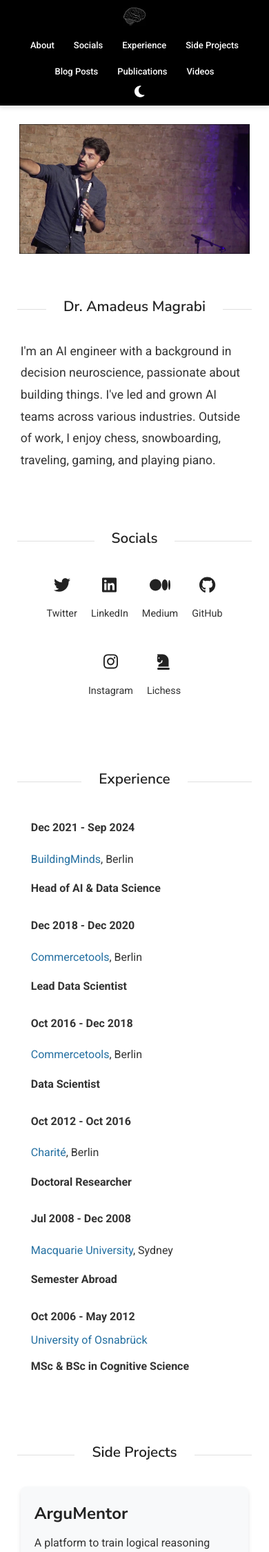
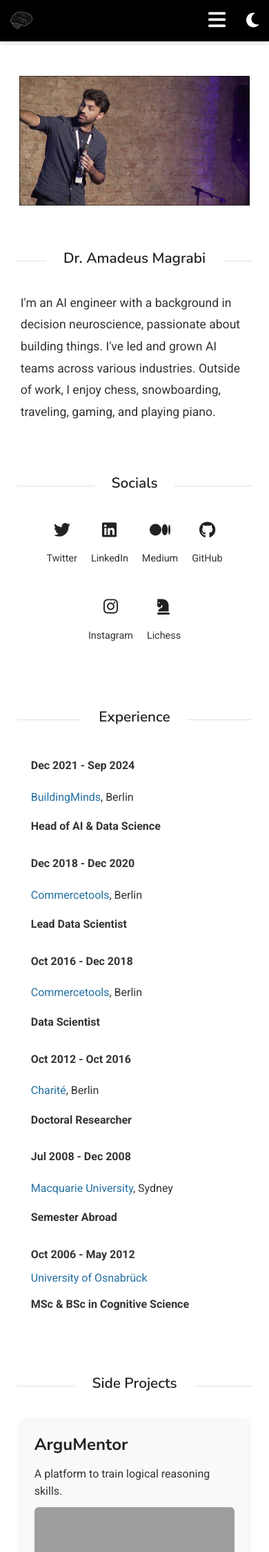
Before and after one commit to amagrabi/amagrabi.github.io, a Flask app: template templates/index.html in a window 390 px wide. Shown: the top 2250 px of the page at 69% size. Run offline with Flask 3, Linux system fonts and the light colour scheme; the template is opened without the code that fills it, so the values that code supplies are empty; grey boxes are pictures that could not be loaded.

Commit message:
Reduce menu on mobile

```diff
--- a/static/styles.css
+++ b/static/styles.css
@@ -78,7 +78,7 @@ a:hover {
   left: 0;
   right: 0;
   background-color: var(--menu-bg);
-  z-index: 100;
+  z-index: 1000;
   display: flex;
   justify-content: space-between;
   align-items: center;
@@ -86,38 +86,6 @@ a:hover {
   box-shadow: var(--shadow);
   transition: var(--transition);
   height: 60px; /* Fixed height for consistency */
-}
-
-/* Style the menu items */
-.top-menu ul {
-  list-style: none;
-  display: flex;
-  align-items: center;
-  position: absolute;
-  left: 50%;
-  transform: translateX(-50%);
-}
-
-.top-menu li {
-  margin: 0 15px;
-  padding: 0;
-}
-
-.top-menu a {
-  color: var(--menu-text);
-  text-decoration: none;
-  font-weight: 500;
-  font-size: 16px;
-  transition: var(--transition);
-}
-
-/* Add a smooth scroll effect to section links */
-.top-menu a[href^="#"] {
-  transition: var(--transition);
-}
-
-.top-menu a[href^="#"]:hover {
-  color: var(--nav-hover-color);
 }
 
 /* Style the logo */
@@ -447,60 +447,78 @@ a:hover {
 
 @media (max-width: 768px) {
   body {
-    padding-top: 140px;
+    padding-top: 60px;
   }
 
-  .top-menu {
-    flex-direction: column;
-    padding: 8px 0;
-    height: auto;
+  .container {
+    padding-top: 10px;
   }
 
-  .top-menu ul {
-    position: static;
-    transform: none;
-    margin-top: 8px;
-    flex-wrap: wrap;
-    justify-content: center;
-    gap: 12px;
-    padding: 0 10px;
+  /* Ensure menu layout is correct */
+  .top-menu {
+    display: flex;
+    justify-content: space-between;
+    padding: 0 15px;
+    height: 60px;
   }
 
-  .top-menu li {
-    margin: 0;
+  /* Only show one logo in the left corner */
+  .logo {
+    display: flex;
+    position: relative;
+    z-index: 1000;
   }
 
-  .top-menu a {
-    font-size: 13px;
-    padding: 4px 8px;
-    border-radius: 4px;
-    transition: background-color 0.2s ease;
+  /* Hide the desktop menu on mobile */
+  .desktop-menu {
+    display: none;
   }
 
-  .top-menu a:hover {
-    background-color: rgba(255, 255, 255, 0.1);
+  /* Show and position mobile controls correctly */
+  .mobile-controls {
+    display: flex;
+    align-items: center;
+    position: relative;
+    z-index: 1000;
   }
 
-  .logo {
-    margin-bottom: 4px;
+  /* Show the hamburger menu button */
+  .mobile-menu-toggle {
+    display: block;
+    margin-right: 10px;
   }
 
-  .logo img {
-    width: 32px;
-    height: 32px;
+  /* Remove any duplicate menu items */
+  .top-menu ul {
+    display: none;
   }
 
-  .theme-toggle {
-    font-size: 1.2rem;
-    margin-top: 8px;
+  /* Fix scrolling issues when menu is open */
+  body.menu-open {
+    overflow: hidden;
+  }
+
+  .section {
+    position: relative;
+    z-index: 1; /* Lower z-index than the menu */
+    margin-top: 30px; /* Increase space between sections */
+    margin-bottom: 30px; /* Add bottom margin */
+    scroll-margin-top: 70px; /* For smooth scrolling */
+    clear: both; /* Ensure it clears any floats */
+  }
+
+  .profile-image {
+    margin-top: 40px; /* Increase space between menu and profile image */
+    margin-bottom: 40px; /* Add bottom margin */
+    width: 90%;
+    position: relative;
+    z-index: 1;
+    display: block; /* Ensure it's a block element */
+    clear: both; /* Ensure it clears any floats */
   }
 
   .heading-container h1 {
     font-size: 1.5rem;
-  }
-
-  .profile-image {
-    width: 90%;
   }
 
   .experience-table {
@@ -532,10 +550,6 @@ a:hover {
 
   .experience-table tr:not(:last-child) td:last-child {
     padding-bottom: 20px;
-  }
-
-  .section {
-    scroll-margin-top: 140px; /* Match the body padding-top */
   }
 }
 
@@ -702,3 +716,159 @@ html {
     margin-top: 15px;
   }
 }
+
+/* Mobile controls */
+.mobile-controls {
+  display: flex;
+  align-items: center;
+}
+
+/* Mobile menu toggle button */
+.mobile-menu-toggle {
+  display: none; /* Hidden by default on desktop */
+  background: none;
+  border: none;
+  color: var(--menu-text);
+  font-size: 1.8rem;
+  cursor: pointer;
+  margin-right: 10px;
+  padding: 5px;
+  z-index: 1001;
+  transition: transform 0.3s ease, color 0.3s ease;
+}
+
+.mobile-menu-toggle:hover {
+  color: var(--nav-hover-color);
+}
+
+/* Mobile navigation */
+.mobile-nav {
+  display: none; /* Hidden by default */
+  position: fixed;
+  top: 60px;
+  left: 0;
+  right: 0;
+  background-color: var(--menu-bg);
+  z-index: 999;
+  box-shadow: var(--shadow);
+  padding: 15px 0;
+  opacity: 0;
+  transform: translateY(-10px);
+  transition: opacity 0.3s ease, transform 0.3s ease;
+}
+
+.mobile-nav.active {
+  display: block;
+  opacity: 1;
+  transform: translateY(0);
+}
+
+.mobile-nav ul {
+  list-style: none;
+  margin: 0;
+  padding: 0;
+}
+
+.mobile-nav li {
+  text-align: center;
+  margin: 10px 0;
+}
+
+.mobile-nav a {
+  display: block;
+  color: var(--menu-text);
+  text-decoration: none;
+  font-size: 16px;
+  padding: 10px 15px;
+  transition: var(--transition);
+}
+
+.mobile-nav a:hover {
+  background-color: rgba(255, 255, 255, 0.1);
+}
+
+/* Media queries for responsive design */
+@media (max-width: 768px) {
+  /* Show mobile menu toggle on mobile */
+  .mobile-menu-toggle {
+    display: block;
+  }
+
+  /* Hide desktop menu on mobile */
+  .desktop-menu {
+    display: none;
+  }
+
+  /* Style the top menu for mobile */
+  .top-menu {
+    display: flex;
+    justify-content: space-between;
+    padding: 0 15px;
+    height: 60px;
+  }
+
+  /* Adjust logo size for mobile */
+  .logo img {
+    width: 32px;
+    height: 32px;
+  }
+
+  /* Remove any styles that might cause duplication */
+  .top-menu ul {
+    display: none;
+  }
+}
+
+/* Use this instead of redundant rules with !important */
+@media (min-width: 769px) {
+  /* Hide mobile menu elements on desktop */
+  .mobile-menu-toggle {
+    display: none;
+  }
+
+  .mobile-nav {
+    display: none;
+  }
+
+  /* Show desktop menu on desktop */
+  .desktop-menu {
+    display: block;
+  }
+}
+
+/* Replace with this */
+a[href^="#"] {
+  transition: var(--transition);
+}
+
+a[href^="#"]:hover {
+  color: var(--nav-hover-color);
+}
+
+/* Add styles to prevent section headings from appearing as overlays */
+.section .heading-container {
+  position: relative;
+  z-index: 1;
+}
+
+/* Add styles for when the mobile menu is open */
+body.menu-open {
+  overflow: hidden;
+}
+
+@media (max-width: 768px) {
+  /* Show mobile menu toggle on mobile */
+  .mobile-menu-toggle {
+    display: block !important; /* Force display with !important */
+  }
+
+  /* Hide desktop menu */
+  .desktop-menu {
+    display: none !important; /* Force hide with !important */
+  }
+
+  /* Ensure mobile controls are displayed */
+  .mobile-controls {
+    display: flex !important; /* Force display with !important */
+  }
+}
--- a/templates/index.html
+++ b/templates/index.html
@@ -76,7 +76,35 @@
         <img src="{{ url_for('static', filename='img/brain_full_r.jpg') }}" alt="Amadeus Magrabi - Logo">
     </div>
 
-    <!-- Navigation Links -->
+    <!-- Navigation Links (Desktop) -->
+    <nav class="desktop-menu">
+        <ul>
+            <li><a href="#about">About</a></li>
+            <li><a href="#social">Socials</a></li>
+            <li><a href="#experience">Experience</a></li>
+            <li><a href="#side-projects">Side Projects</a></li>
+            <li><a href="#blog-posts">Blog Posts</a></li>
+            <li><a href="#publications">Publications</a></li>
+            <li><a href="#videos">Videos</a></li>
+        </ul>
+    </nav>
+
+    <!-- Mobile Controls -->
+    <div class="mobile-controls">
+        <!-- Hamburger Menu Button -->
+        <button id="mobile-menu-toggle" class="mobile-menu-toggle">
+            <i class="fas fa-bars"></i>
+        </button>
+
+        <!-- Dark Mode Toggle -->
+        <button id="theme-toggle" class="theme-toggle" aria-label="Toggle dark mode">
+            <i class="fas fa-moon"></i>
+        </button>
+    </div>
+</div>
+
+<!-- Mobile Menu Overlay -->
+<nav id="mobile-nav" class="mobile-nav">
     <ul>
         <li><a href="#about">About</a></li>
         <li><a href="#social">Socials</a></li>
@@ -86,14 +114,7 @@
         <li><a href="#publications">Publications</a></li>
         <li><a href="#videos">Videos</a></li>
     </ul>
-
-    <!-- Dark Mode Toggle -->
-    <div class="theme-toggle-container">
-        <button id="theme-toggle" class="theme-toggle" aria-label="Toggle dark mode">
-            <i class="fas fa-moon"></i>
-        </button>
-    </div>
-</div>
+</nav>
 
 <div class="container">
     <!-- Profile image -->
@@ -337,47 +358,83 @@
 <!-- Include Font Awesome JavaScript for icons -->
 <script src="https://cdnjs.cloudflare.com/ajax/libs/font-awesome/6.2.0/js/all.min.js"></script>
 
-<!-- JavaScript for smooth scrolling -->
-<script>
-    document.querySelectorAll('a[href^="#"]').forEach(anchor => {
-        anchor.addEventListener('click', function (e) {
-            e.preventDefault();
-
-            const target = document.querySelector(this.getAttribute('href'));
-            const headerHeight = document.querySelector('.top-menu').offsetHeight;
-            const scrollToPosition = target.offsetTop - headerHeight;
-
-            window.scrollTo({ top: scrollToPosition, behavior: 'smooth' });
-        });
-    });
-</script>
-
-<!-- Dark mode toggle script -->
+<!-- JavaScript for smooth scrolling and mobile menu -->
 <script>
     document.addEventListener('DOMContentLoaded', function() {
+        // Mobile menu toggle
+        const menuToggle = document.getElementById('mobile-menu-toggle');
+        const mobileNav = document.getElementById('mobile-nav');
+
+        if (menuToggle && mobileNav) {
+            menuToggle.addEventListener('click', function(e) {
+                e.preventDefault();
+                e.stopPropagation();
+                mobileNav.classList.toggle('active');
+                document.body.classList.toggle('menu-open');
+                console.log('Mobile menu toggled');
+            });
+
+            // Close mobile menu when a link is clicked
+            const mobileLinks = mobileNav.querySelectorAll('a');
+            mobileLinks.forEach(link => {
+                link.addEventListener('click', function() {
+                    mobileNav.classList.remove('active');
+                    document.body.classList.remove('menu-open');
+                });
+            });
+
+            // Close mobile menu when clicking outside
+            document.addEventListener('click', function(e) {
+                if (!mobileNav.contains(e.target) && !menuToggle.contains(e.target) && mobileNav.classList.contains('active')) {
+                    mobileNav.classList.remove('active');
+                    document.body.classList.remove('menu-open');
+                }
+            });
+        } else {
+            console.error('Mobile menu elements not found');
+        }
+
+        // Dark mode toggle
         const themeToggle = document.getElementById('theme-toggle');
-        const icon = themeToggle.querySelector('i');
+        const themeIcon = themeToggle.querySelector('i');
 
-        // Check for saved theme preference only
+        // Check for saved theme preference
         const savedTheme = localStorage.getItem('theme');
-
         if (savedTheme === 'dark') {
             document.body.classList.add('dark-mode');
-            icon.classList.replace('fa-moon', 'fa-sun');
+            themeIcon.classList.remove('fa-moon');
+            themeIcon.classList.add('fa-sun');
         }
 
-        // Toggle theme when button is clicked
+        // Toggle theme on button click
         themeToggle.addEventListener('click', function() {
             document.body.classList.toggle('dark-mode');
 
-            // Update icon
             if (document.body.classList.contains('dark-mode')) {
-                icon.classList.replace('fa-moon', 'fa-sun');
+                themeIcon.classList.remove('fa-moon');
+                themeIcon.classList.add('fa-sun');
                 localStorage.setItem('theme', 'dark');
             } else {
-                icon.classList.replace('fa-sun', 'fa-moon');
+                themeIcon.classList.remove('fa-sun');
+                themeIcon.classList.add('fa-moon');
                 localStorage.setItem('theme', 'light');
             }
+        });
+
+        // Smooth scrolling
+        document.querySelectorAll('a[href^="#"]').forEach(anchor => {
+            anchor.addEventListener('click', function(e) {
+                e.preventDefault();
+
+                const target = document.querySelector(this.getAttribute('href'));
+                const headerHeight = document.querySelector('.top-menu').offsetHeight;
+                const scrollToPosition = target.offsetTop - headerHeight - 10;
+
+                window.scrollTo({
+                    top: scrollToPosition,
+                    behavior: 'smooth'
+                });
+            });
         });
     });
 </script>
```
Also changed, not shown: other parts of static/styles.css (+32 -0 lines).
